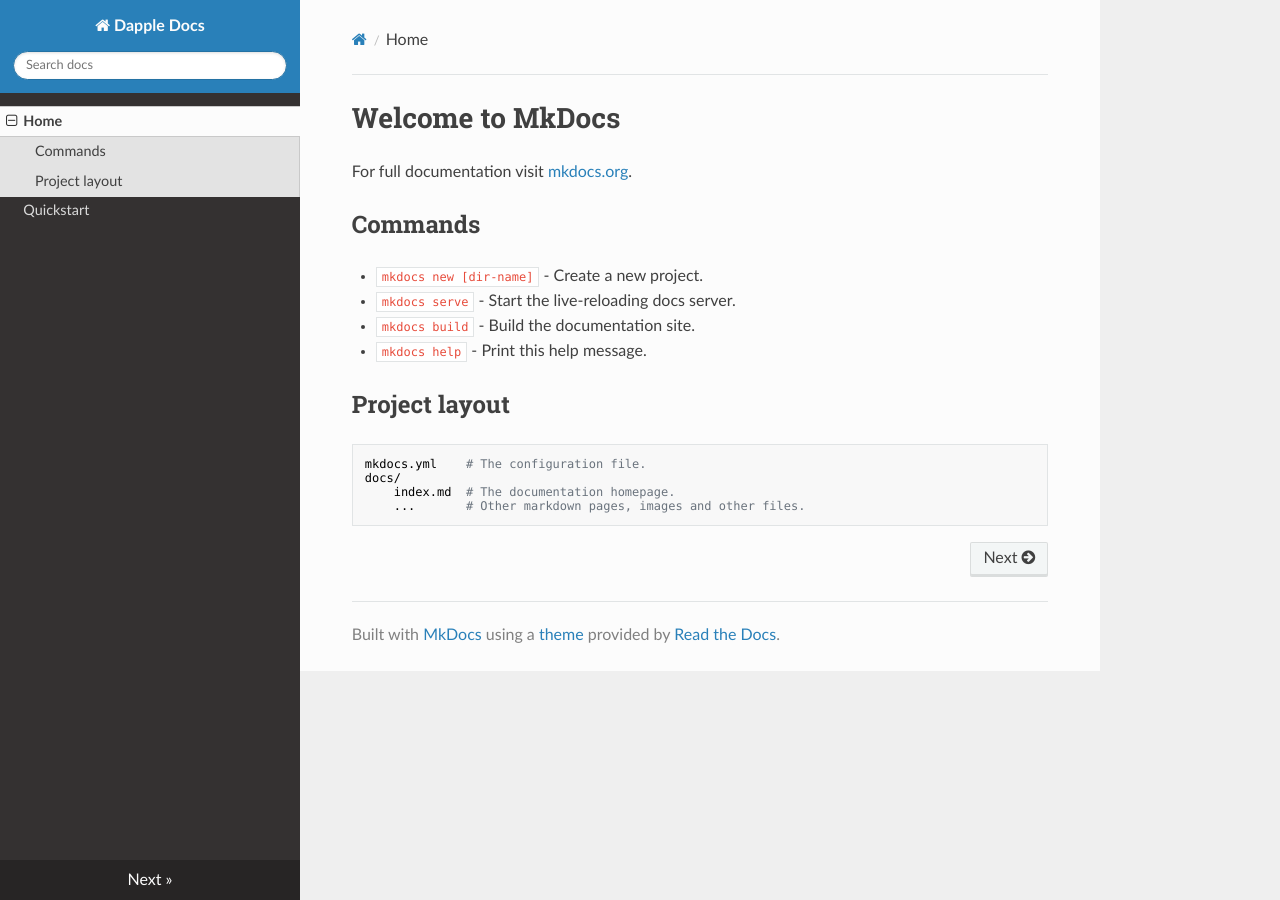
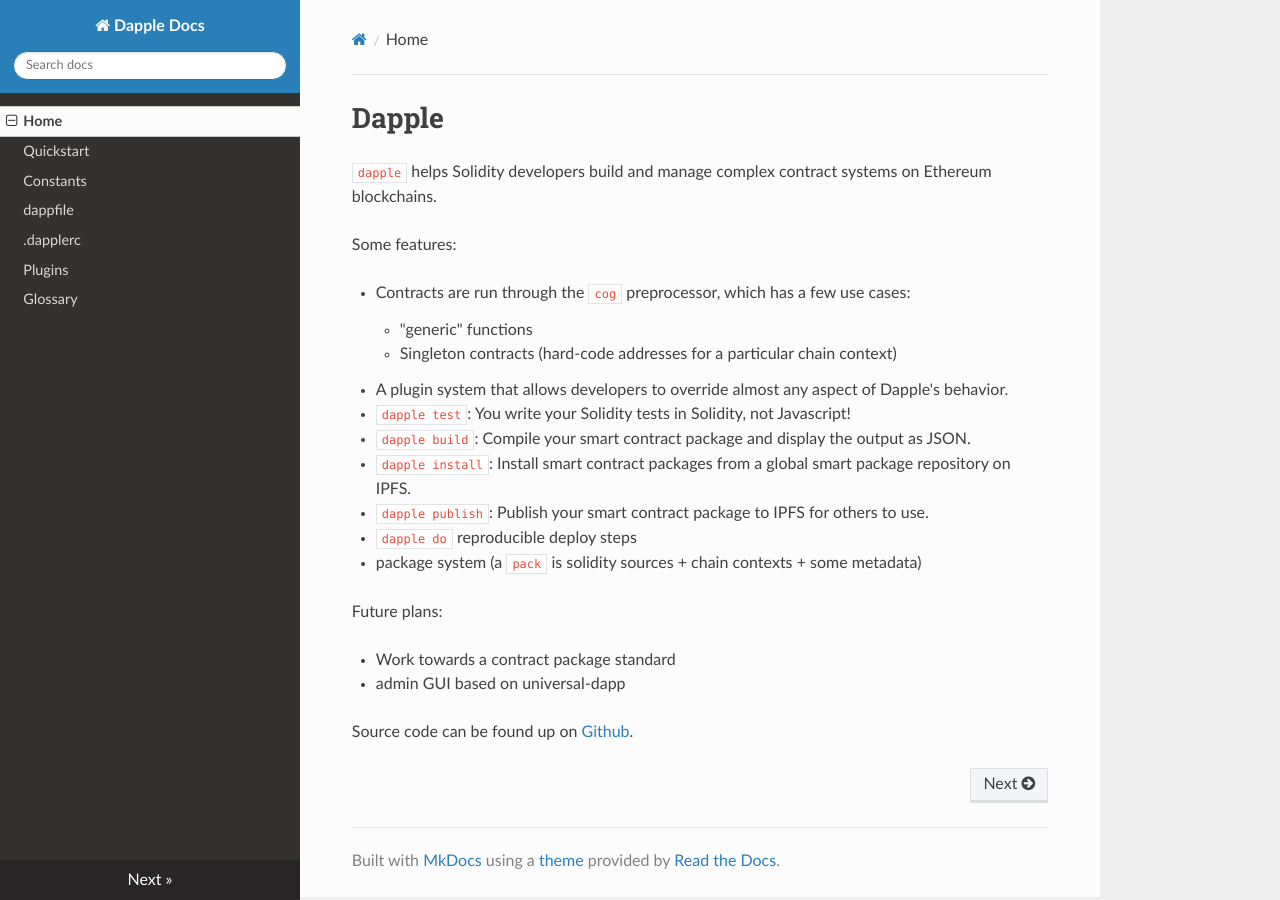
Before and after one commit to dapphub/dapple, an MkDocs documentation site: the page built from docs/index.md, in a window 1280 px wide. Built offline with MkDocs 1.6.1, drawn with Linux system fonts in a browser that asks for light colours; nearby versions of some CDN libraries; old or Windows-style settings are respelled for this version of MkDocs.

```diff
--- a/docs/index.md
+++ b/docs/index.md
@@ -1,17 +1,23 @@
-# Welcome to MkDocs
+# Dapple
 
-For full documentation visit [mkdocs.org](http://mkdocs.org).
+`dapple` helps Solidity developers build and manage complex contract systems on Ethereum blockchains.
 
-## Commands
+Some features:
 
-* `mkdocs new [dir-name]` - Create a new project.
-* `mkdocs serve` - Start the live-reloading docs server.
-* `mkdocs build` - Build the documentation site.
-* `mkdocs help` - Print this help message.
+* Contracts are run through the `cog` preprocessor, which has a few use cases:
+    * "generic" functions
+    * Singleton contracts (hard-code addresses for a particular chain context)
+* A plugin system that allows developers to override almost any aspect of Dapple's behavior.
+* `dapple test`: You write your Solidity tests in Solidity, not Javascript!
+* `dapple build`: Compile your smart contract package and display the output as JSON.
+* `dapple install`: Install smart contract packages from a global smart package repository on IPFS.
+* `dapple publish`: Publish your smart contract package to IPFS for others to use.
+* `dapple do` reproducible deploy steps
+* package system (a `pack` is solidity sources + chain contexts + some metadata)
 
-## Project layout
+Future plans:
 
-    mkdocs.yml    # The configuration file.
-    docs/
-        index.md  # The documentation homepage.
-        ...       # Other markdown pages, images and other files.
+* Work towards a contract package standard
+* admin GUI based on universal-dapp
+
+Source code can be found up on [Github](https://github.com/MakerDAO/dapple).
--- a/mkdocs.yml
+++ b/mkdocs.yml
@@ -2,4 +2,9 @@ site_name: Dapple Docs
 pages:
 - Home: index.md
 - Quickstart: quickstart.md
+- Constants: constants.md
+- dappfile: dappfile.md
+- .dapplerc: dapplerc.md
+- Plugins: plugins.md
+- Glossary: glossary.md
 theme: readthedocs
```
Also changed, not shown: README.md (+1 -1 lines), docs/constants.md (added, +44 -0 lines), docs/dappfile.md (added, +28 -0 lines), docs/dapplerc.md (added, +10 -0 lines), docs/glossary.md (added, +8 -0 lines), docs/plugins.md (added, +51 -0 lines), docs/quickstart.md (+52 -0 lines).
